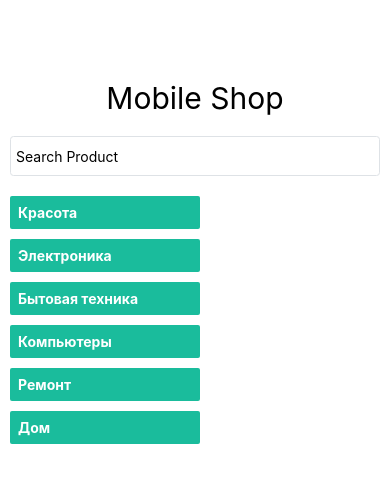
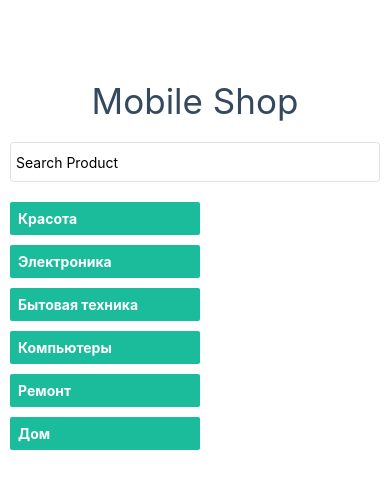
Before and after one commit to aneurysmjs/mobile-shop, a React Native app: screen / in a window 390 px wide. Shown: the top 488 px of the page. Built offline with nearby package versions, Linux system fonts and the light colour scheme.

Commit message:
refactor(home.styles): use variables for styling
style header

```diff
--- a/src/pages/Home/Home.styles.ts
+++ b/src/pages/Home/Home.styles.ts
@@ -1,4 +1,6 @@
 import { StyleSheet } from 'react-native';
+
+import { H1_FONT_SIZE, THEME_COLORS, COLORS } from '@styles/variables';
 
 import layout from '@styles/layout';
 
@@ -9,8 +11,8 @@ export default StyleSheet.create({
     justifyContent: 'flex-start',
   },
   mainHeader: {
-    color: '#000',
-    fontSize: 30,
+    color: COLORS.WET_ASPHALT,
+    fontSize: H1_FONT_SIZE,
     textAlign: 'center',
     marginBottom: 20,
   },
```
